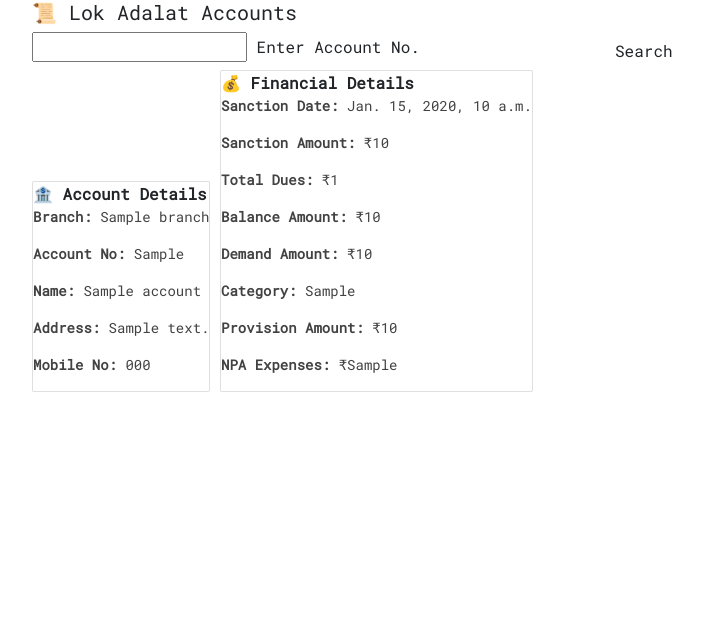
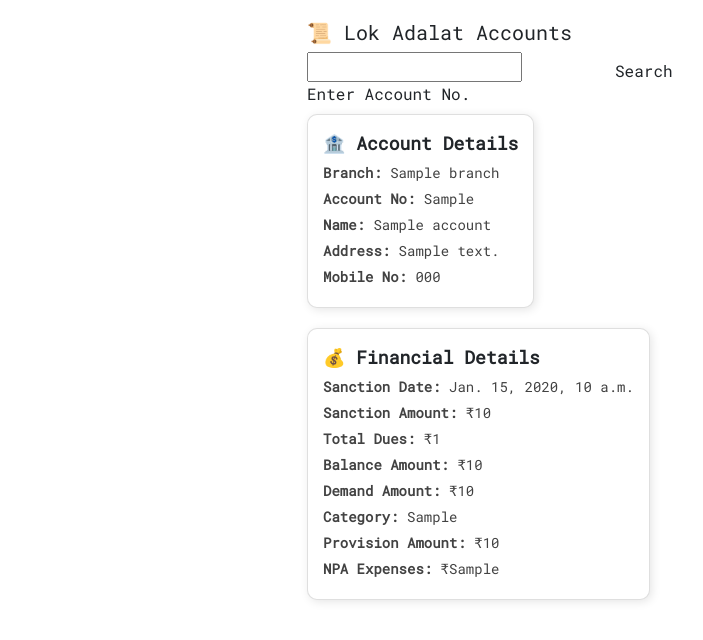
Before and after one commit to kamalkataria/lokadalat, a Django app: template loka/templates/view_lokadalat.html in a window 1280 px wide; the page is wider, and only the part inside the window is pictured. Shown: the part 224-864 px from the top of that part, without its empty margins (53-756 px from the left). Before the commit the page ends 616 px from the top of that part, so only its background shows below. Run offline with Django 4.2, Linux system fonts and the light colour scheme; tables that the repository leaves empty hold one stand-in row (values such as "Sample post"); the template is opened without the code that fills it: values that come from a table or form of the project are taken from there, most other values are stand-ins (such as "Sample title", 1, 10 or a date in 2020); some libraries are stand-ins or nearby versions.

Commit message:
Update view_lokadalat.html

```diff
--- a/loka/templates/view_lokadalat.html
+++ b/loka/templates/view_lokadalat.html
@@ -1,19 +1,31 @@
 {% extends 'base.html' %}
 {% block content %}
 <style>
+    .container {
+        max-width: 600px;
+        margin: auto;
+        padding: 20px;
+    }
+    .card {
+        margin-bottom: 20px;
+        padding: 15px;
+        border-radius: 10px;
+        box-shadow: 2px 2px 10px rgba(0, 0, 0, 0.1);
+    }
+    .card-title {
+        font-size: 18px;
+        font-weight: bold;
+        margin-bottom: 10px;
+    }
     .card-content p {
         color: #424242 !important;
         font-size: 14px;
-    }
-    .card-title {
-        font-size: 16px;
-        font-weight: bold;
+        margin: 5px 0;
     }
 </style>
 
 <div class="container">
     <h5 class="center-align">📜 Lok Adalat Accounts</h5>
-
     <form method="get" class="row">
         <div class="input-field col s12">
             <input type="text" name="account_no" id="account_no" value="{{ query }}">
@@ -24,7 +36,7 @@
         </div>
     </form>
 
-    {% for account in account %}
+    {% for account in accounts %}
     <div class="card">
         <div class="card-content">
             <span class="card-title">🏦 Account Details</span>
@@ -35,7 +47,6 @@
             <p><strong>Mobile No:</strong> {{ account.mobile_no }}</p>
         </div>
     </div>
-
     <div class="card">
         <div class="card-content">
             <span class="card-title">💰 Financial Details</span>
```
